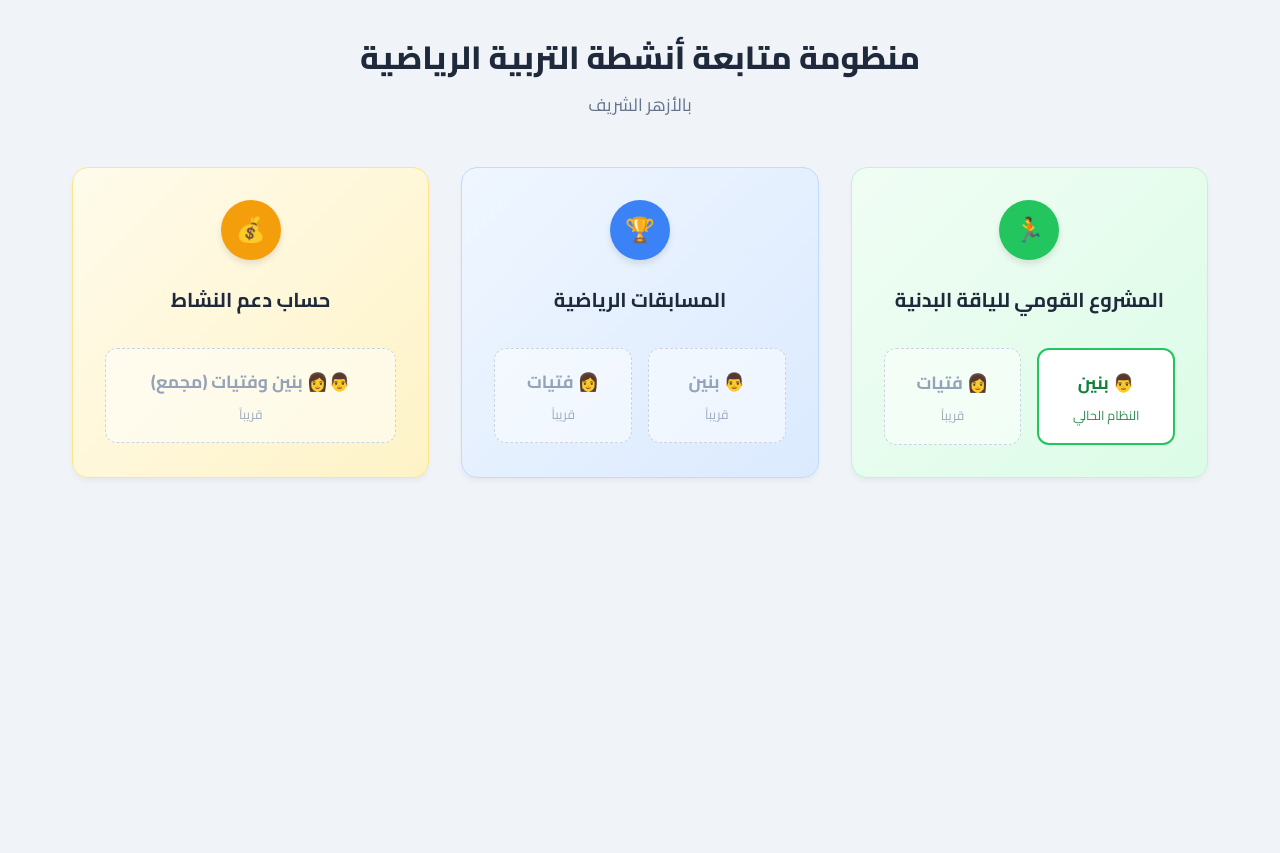
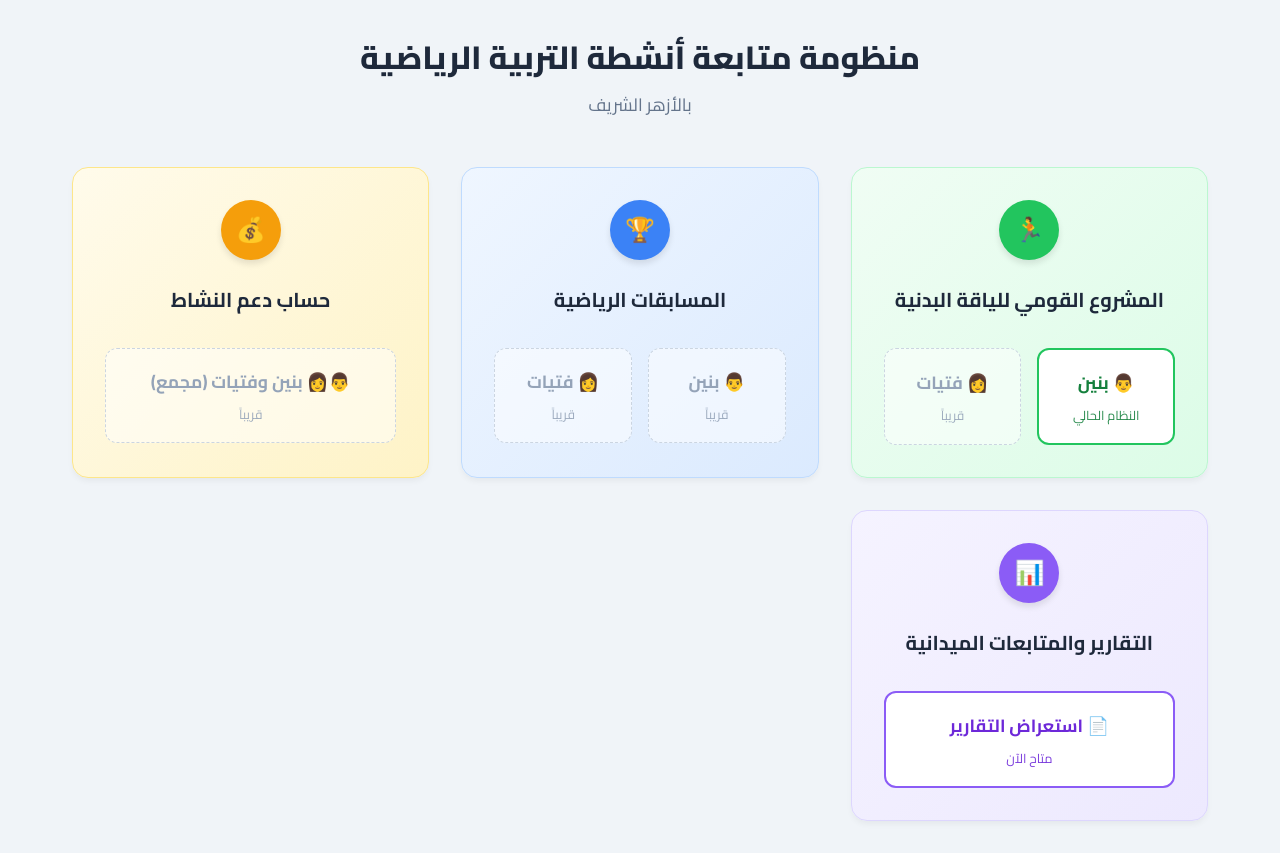
Before and after one commit to nourharfoush/reyadaazhar, a Next.js app: page /portal in a window 1280 px wide. Before the commit the page ends 800 px from the top, so only its background shows below. Built offline with nearby package versions, Linux system fonts and the light colour scheme.

Commit message:
Feat: Add Reports and Field Visits card to portal

```diff
--- a/app/portal/page.tsx
+++ b/app/portal/page.tsx
@@ -54,6 +54,18 @@ export default function PortalPage() {
             <button className="portal-btn disabled-btn" disabled>
               <span>👨👩 بنين وفتيات (مجمع)</span>
               <small>قريباً</small>
+            </button>
+          </div>
+        </div>
+
+        {/* Card 4 */}
+        <div className="portal-card" style={{ background: 'linear-gradient(135deg, #f5f3ff 0%, #ede9fe 100%)', border: '1px solid #ddd6fe' }}>
+          <div className="portal-card-icon" style={{ background: '#8b5cf6', color: 'white' }}>📊</div>
+          <h2 className="portal-card-title">التقارير والمتابعات الميدانية</h2>
+          <div className="portal-buttons" style={{ gridTemplateColumns: '1fr' }}>
+            <button className="portal-btn primary-btn" onClick={() => router.push('/dashboard/reports')} style={{ borderColor: '#8b5cf6', color: '#6d28d9' }}>
+              <span>📄 استعراض التقارير</span>
+              <small>متاح الآن</small>
             </button>
           </div>
         </div>
```
